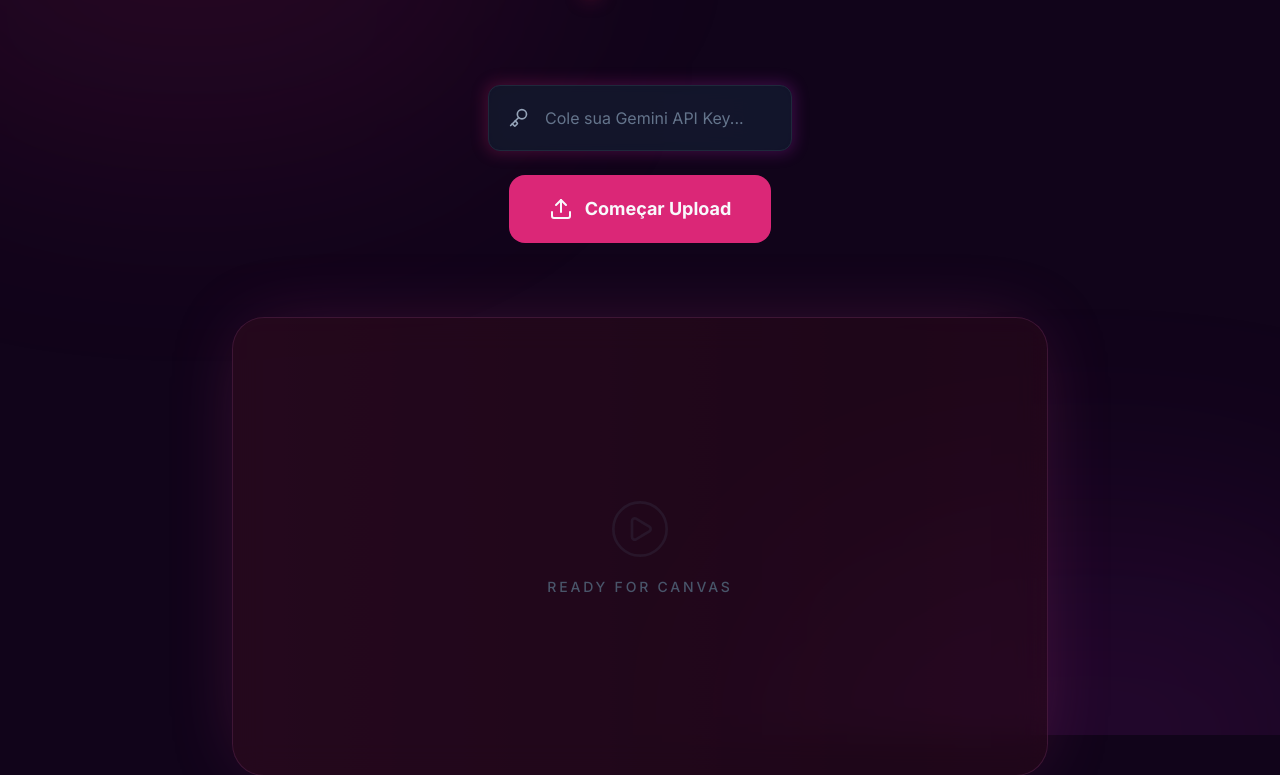
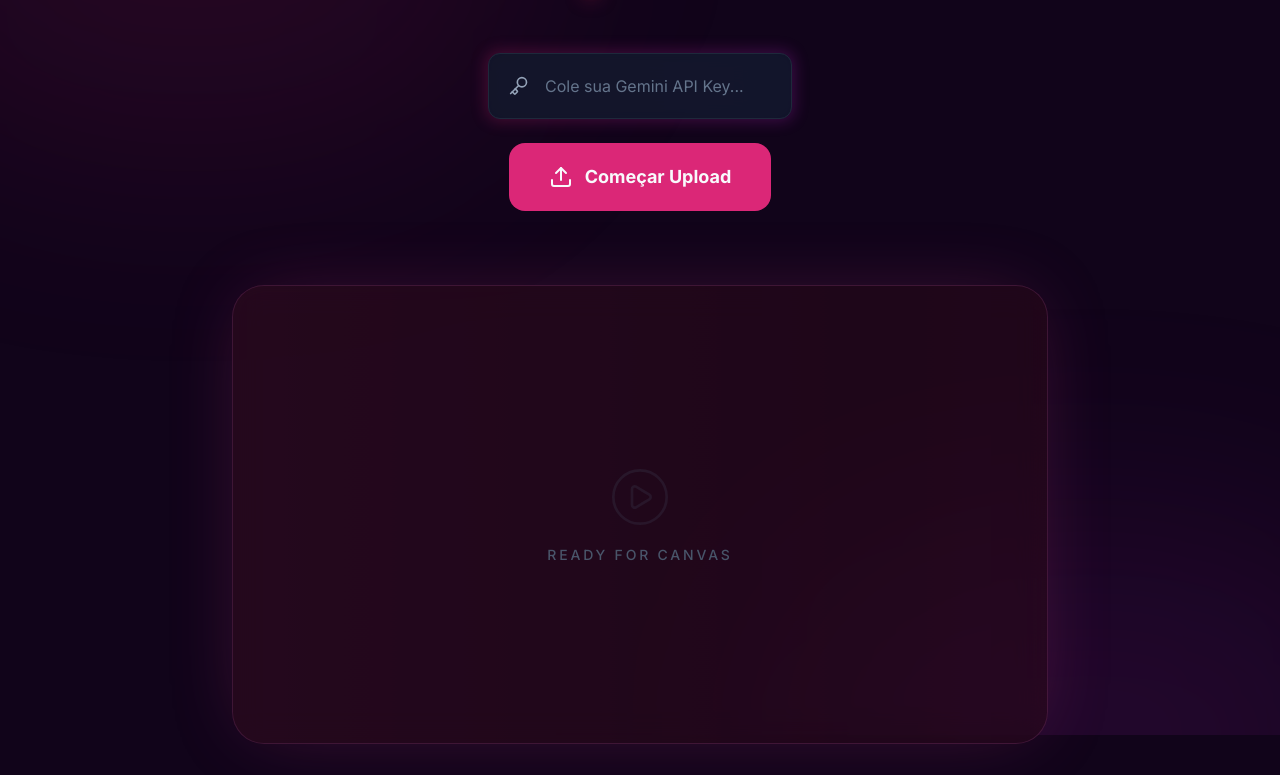
Before and after one commit to vitoriasmiranda/ClipMaker, a plain HTML site: page index.html in a window 1280 px wide. Shown: the part 65-840 px from the top of the page. Drawn offline with nearby package versions, Linux system fonts and the light colour scheme; a script that the page names is missing.

Commit message:
ajuste no css

```diff
--- a/index.html
+++ b/index.html
@@ -33,7 +33,7 @@
             </div>
         </header>
 
-        <div class="w-full max-w-4xl flex flex-col items-center text-center mt-40 px-10">
+        <div class="w-full max-w-4xl flex flex-col items-center text-center mt-24 md:mt-32 px-10">
 
             <!-- Main CTA Section -->
             <div class="flex flex-col items-center space-y-6 mb-16 opacity-0 cta-el">
```
